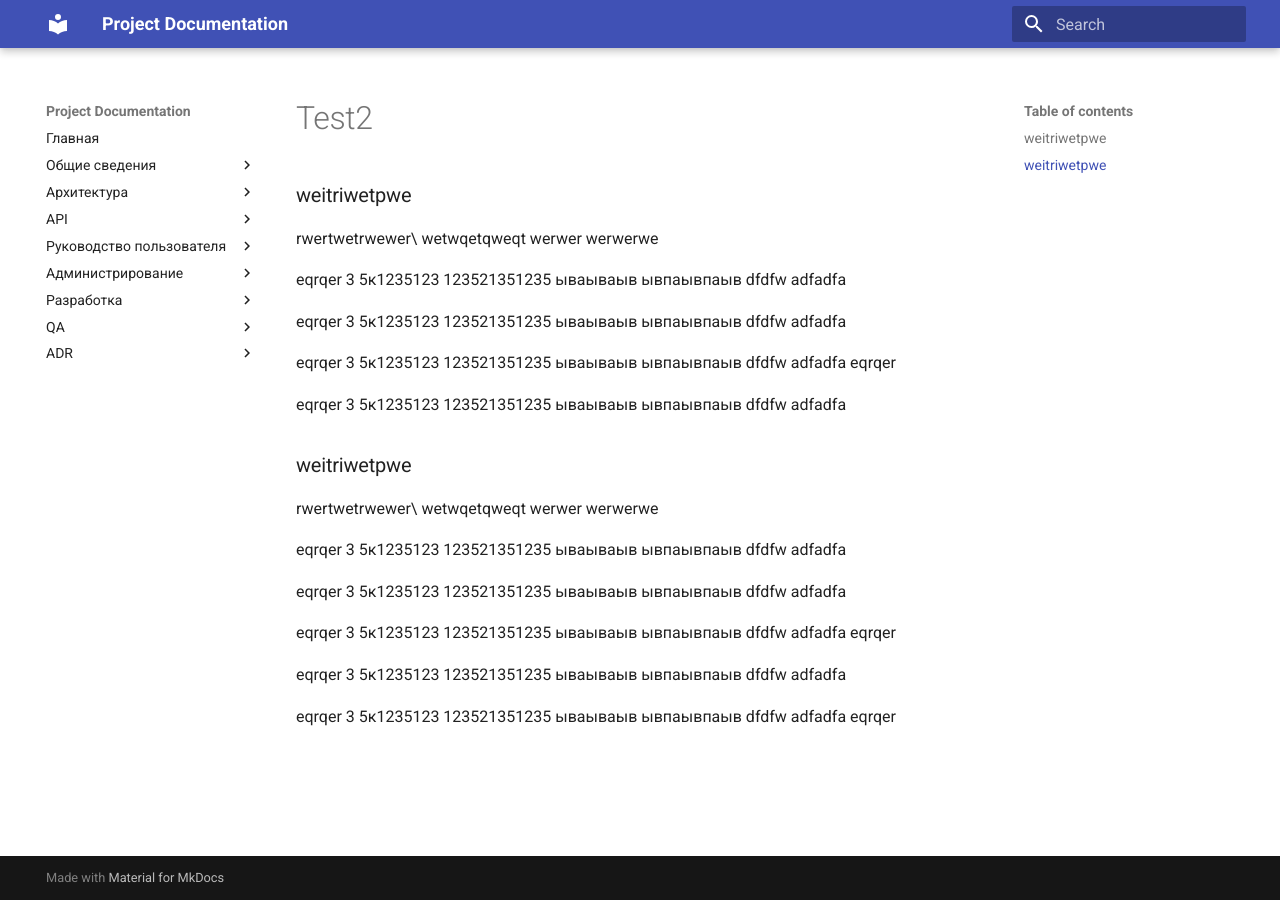
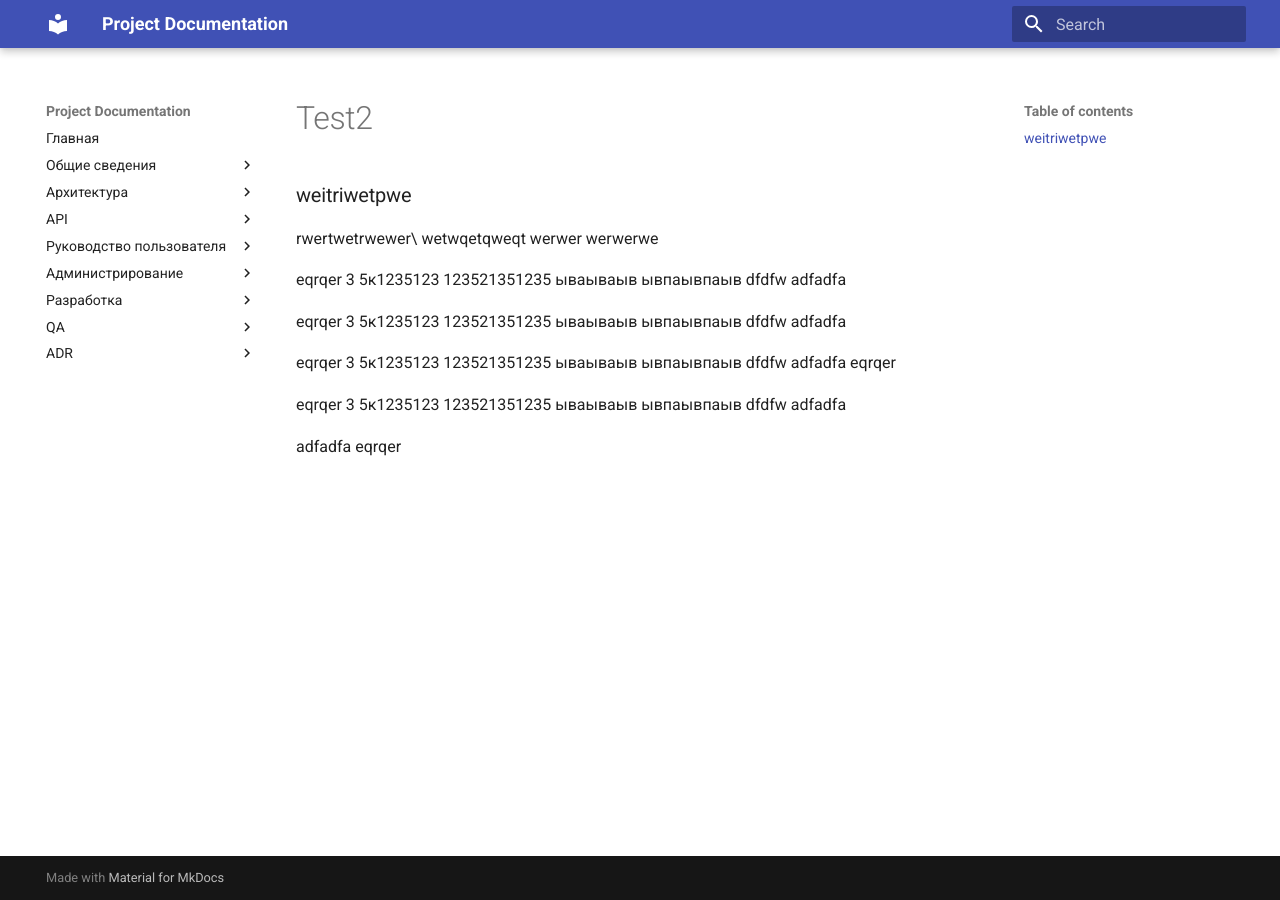
Before and after one commit to techwri/Demo, an MkDocs documentation site: the page built from docs/architecture/test2.md, in a window 1280 px wide. Built offline with MkDocs 1.6.1 and Material for MkDocs 9.7.7, drawn with Linux system fonts in a browser that asks for light colours.

Commit message:
Update test2.md

```diff
--- a/docs/architecture/test2.md
+++ b/docs/architecture/test2.md
@@ -38,52 +38,5 @@ eqrqer
 dfdfw
 adfadfa
 
-### weitriwetpwe
-rwertwetrwewer\
-wetwqetqweqt
-werwer
-werwerwe
-
-eqrqer
-3  5к1235123
-123521351235
-ываываыв
-ывпаывпаыв
-dfdfw
-adfadfa
-
-eqrqer
-3  5к1235123
-123521351235
-ываываыв
-ывпаывпаыв
-dfdfw
-adfadfa
-
-eqrqer
-3  5к1235123
-123521351235
-ываываыв
-ывпаывпаыв
-dfdfw
 adfadfa
 eqrqer
-
-
-eqrqer
-3  5к1235123
-123521351235
-ываываыв
-ывпаывпаыв
-dfdfw
-adfadfa
-
-
-eqrqer
-3  5к1235123
-123521351235
-ываываыв
-ывпаывпаыв
-dfdfw
-adfadfa
-eqrqer
```
